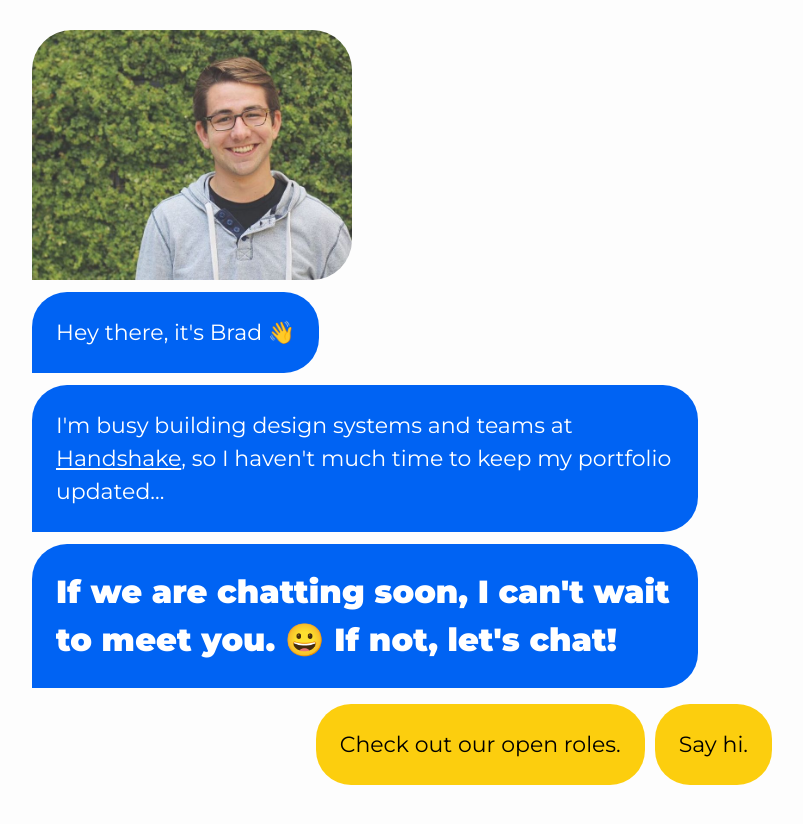
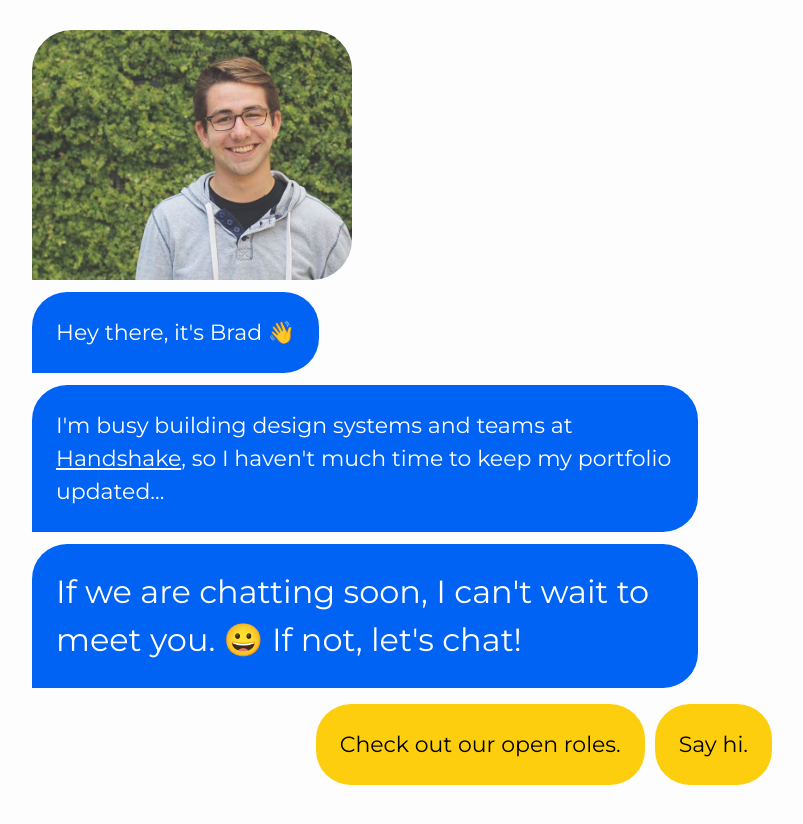
Before and after one commit to bradleyturner/bradleyturner.github.io, a Jekyll site: the page built from index.md, in a window 1280 px wide. Shown: the top 824 px of the page, without its empty margins (238-1041 px from the left). Built offline with Jekyll 4.4.1, drawn with Linux system fonts in a browser that asks for light colours; nearby versions of some CDN libraries.

Commit message:
Lower font weight on large bubble

```diff
--- a/_sass/minima/_layout.scss
+++ b/_sass/minima/_layout.scss
@@ -215,7 +215,7 @@
 
 .chat-large {
   font-size: 32px;
-  font-weight: bold;
+  // font-weight: bold;
   margin-top: 12px;
 }
 
```
